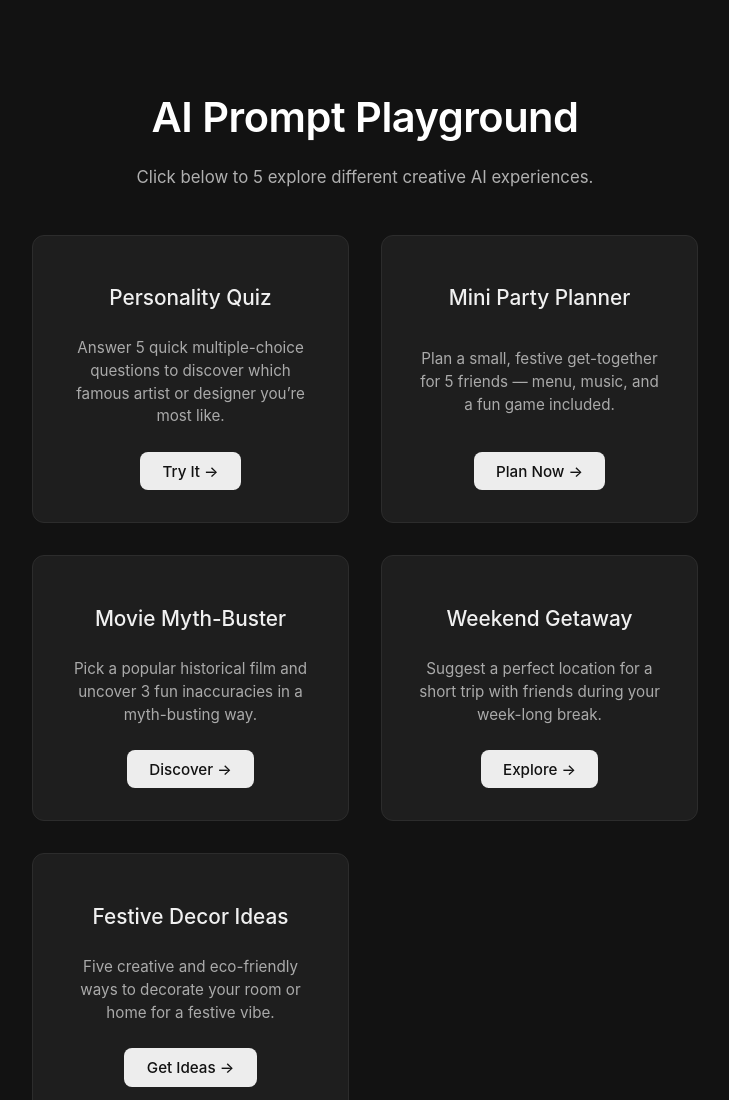
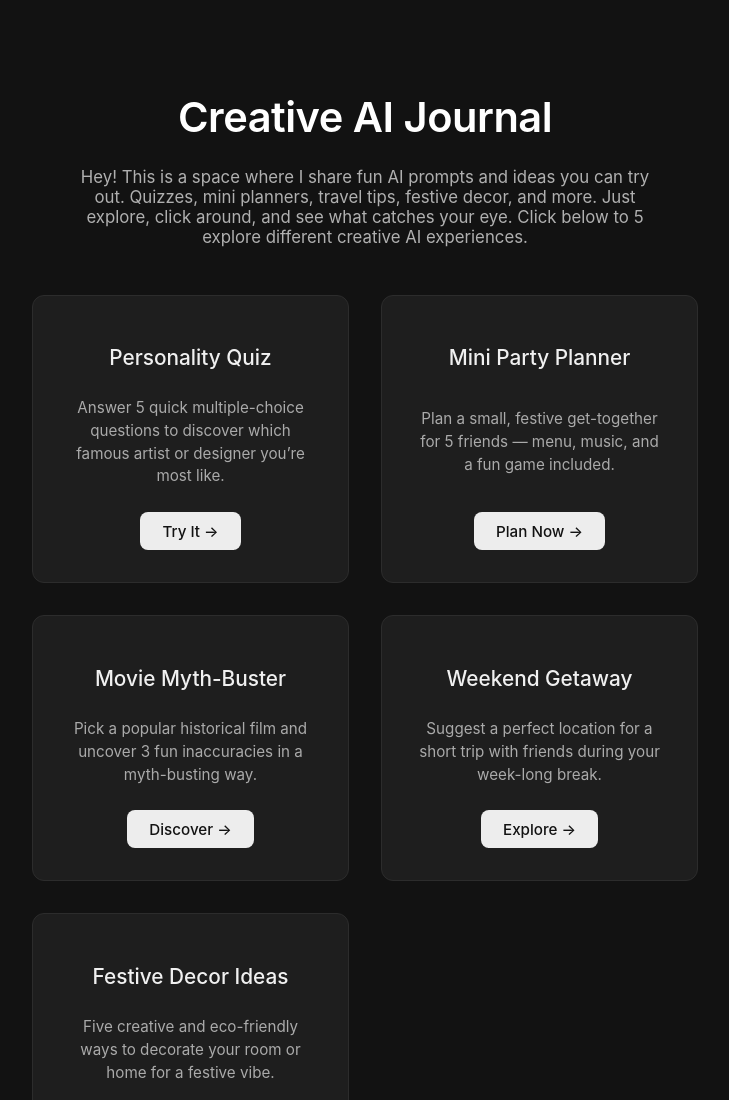
Before and after one commit to burgerphilic18/gsa-gemini, a plain HTML site: page index.html in a window 1280 px wide. Shown: the top 1100 px of the page, without its empty margins (275-1004 px from the left). Drawn offline with Linux system fonts and the light colour scheme.

Commit message:
v3
Signed-off-by: Spandan Hota <spandanhota2005@outlook.com>

```diff
--- a/index.html
+++ b/index.html
@@ -3,13 +3,13 @@
 <head>
   <meta charset="UTF-8" />
   <meta name="viewport" content="width=device-width, initial-scale=1.0"/>
-  <title>AI Prompt Playground</title>
+  <title>Creative AI Journal</title>
   <link rel="stylesheet" href="style.css">
 </head>
 <body>
   <main>
-    <h1>AI Prompt Playground</h1>
-    <p>Click below to 5 explore different creative AI experiences.</p>
+    <h1>Creative AI Journal</h1>
+    <p>Hey! This is a space where I share fun AI prompts and ideas you can try out. Quizzes, mini planners, travel tips, festive decor, and more. Just explore, click around, and see what catches your eye. Click below to 5 explore different creative AI experiences.</p>
 
     <div class="grid">
       <div class="card">
```
